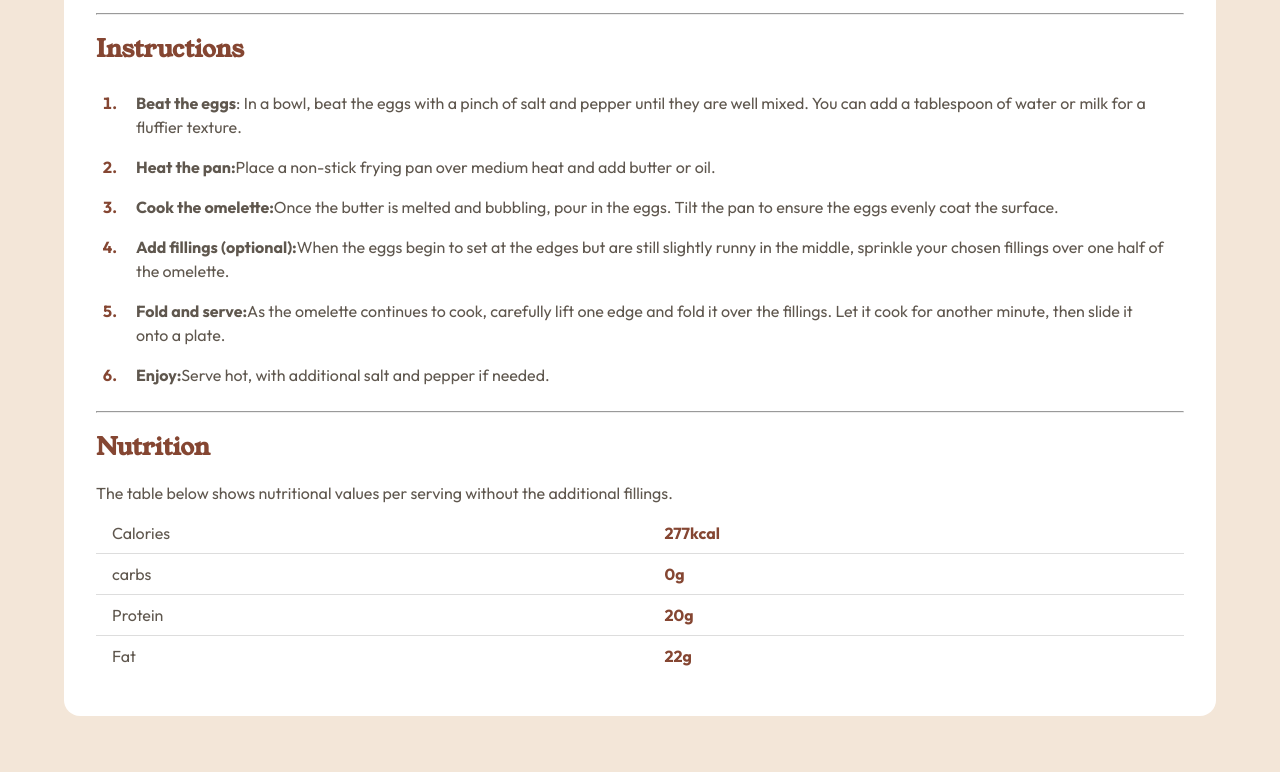
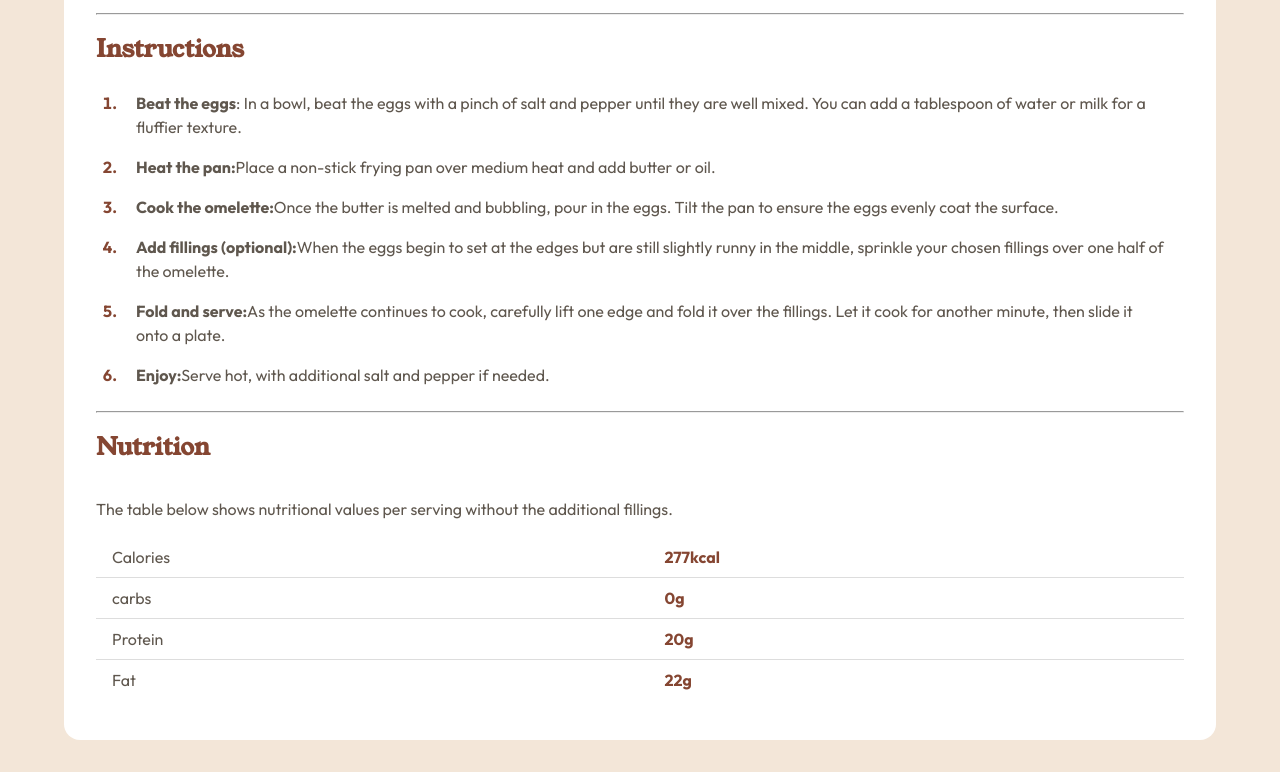
Before and after one commit to raficode2303/recipe-page-main, a plain HTML site: page index.html in a window 1280 px wide. Shown: the part 1153-1925 px from the top of the page. Before the commit the page ends 1901 px from the top, so only its background shows below. Drawn offline with Linux system fonts and the light colour scheme.

Commit message:
end of project after updating readme file

```diff
--- a/index.html
+++ b/index.html
@@ -123,11 +123,12 @@
         </section>
         <section class="nutrition">
           <h2 class="nutrition-heading">Nutrition</h2>
-          <p>
-            The table below shows nutritional values per serving without the
-            additional fillings.
-          </p>
+
           <table class="nutrition-table">
+            <caption>
+              The table below shows nutritional values per serving without the
+              additional fillings.
+            </caption>
             <tr>
               <td>Calories</td>
               <td>277kcal</td>
--- a/styles.css
+++ b/styles.css
@@ -190,6 +190,11 @@ td {
   margin-block: 0.5rem;
 }
 
+.nutrition-table caption {
+  text-align: left;
+  margin-block: 1rem;
+}
+
 .nutrition-table tr:last-child td {
   border-bottom: none;
 }
```
Also changed, not shown: 1 other file.
